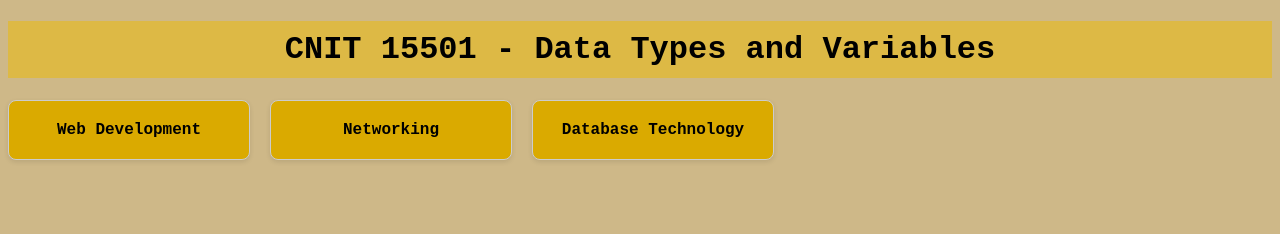
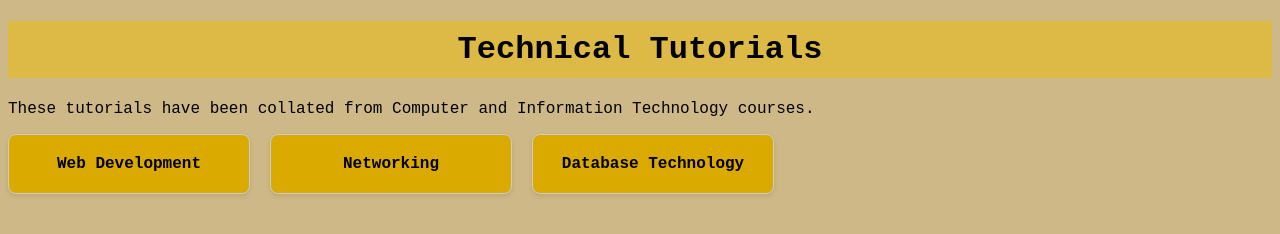
Before and after one commit to JacquiKane/Technical_Tutorials, a plain HTML site: page index.html in a window 1280 px wide. Drawn offline with nearby package versions, Linux system fonts and the light colour scheme.

Commit message:
Update index.html

```diff
--- a/index.html
+++ b/index.html
@@ -5,11 +5,12 @@
   <head>
     <meta charset="UTF-8" />
     <meta name="viewport" content="width=device-width, initial-scale=1.0" />
-    <title>CNIT 15501</title>
+    <title>CNIT/CIT Tutorials</title>
     <link rel="stylesheet" href="./styles/styles.css" />
   </head>
   <body>
-    <h1>CNIT 15501 - Data Types and Variables</h1>
+    <h1>Technical Tutorials</h1>
+    <p>These tutorials have been collated from Computer and Information Technology courses.</p>
     <div id="card-container"></div>
     <script src="https://code.jquery.com/jquery-3.6.0.min.js"></script>
     <script src="./js/tutorial_cat.js"></script>
```
